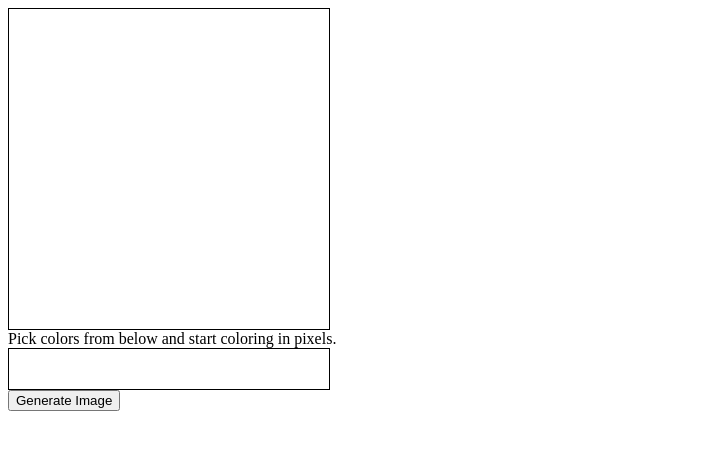
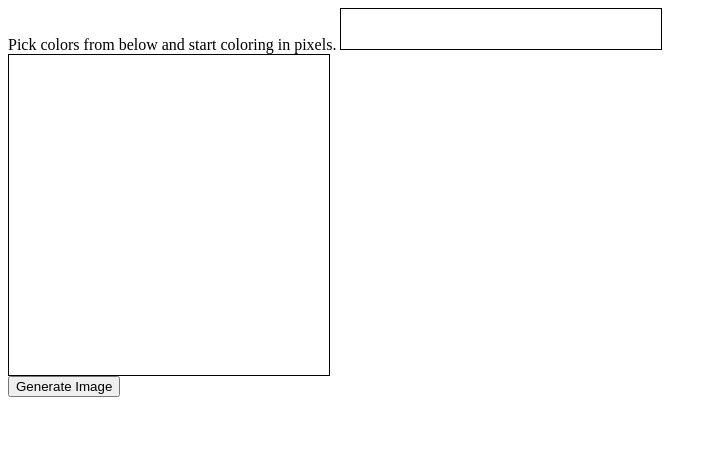
Before and after one commit to Shashank92/pixelpaint-js, a plain HTML site: page index.html in a window 1280 px wide. Shown: the whole page, without its empty margins (0-717 px from the left). Drawn offline with Linux system fonts and the light colour scheme.

Commit message:
Update index.html

```diff
--- a/index.html
+++ b/index.html
@@ -1,7 +1,5 @@
+<div>Pick colors from below and start coloring in pixels.
+<canvas id="c2" width="320" height="40" style="border: 1px solid"></canvas>
+</div>
 <canvas id="c1" width="320" height="320" style="border: 1px solid"></canvas>
-<br>Pick colors from below and start coloring in pixels.
-<br>
-<canvas id="c2" width="320" height="40" style="border: 1px solid"></canvas>
-<br>
-<button id="genImgButton">Generate Image</button>
-<br>
+<div><button id="genImgButton">Generate Image</button></div>
```
